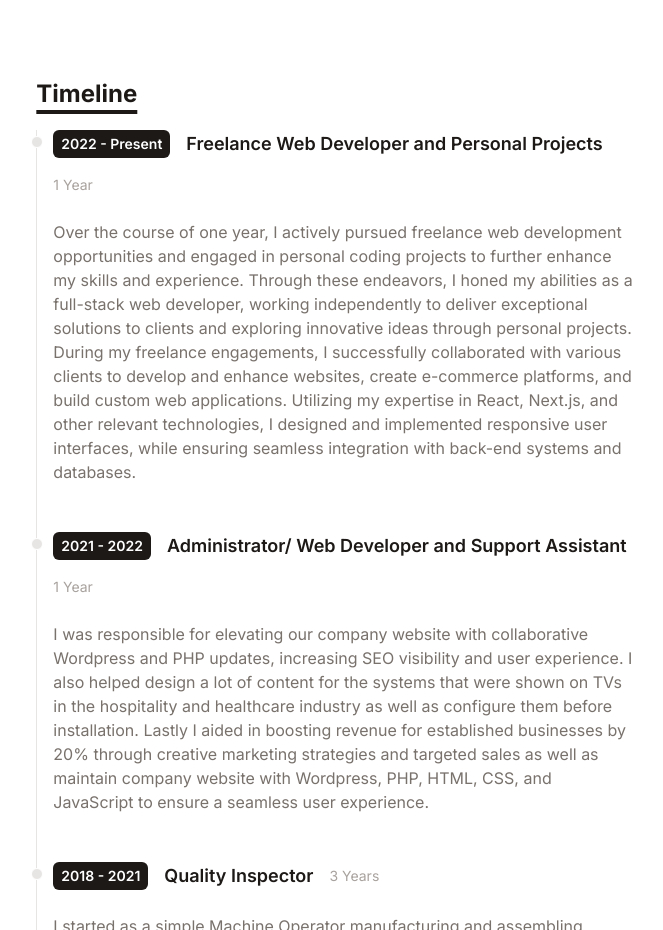
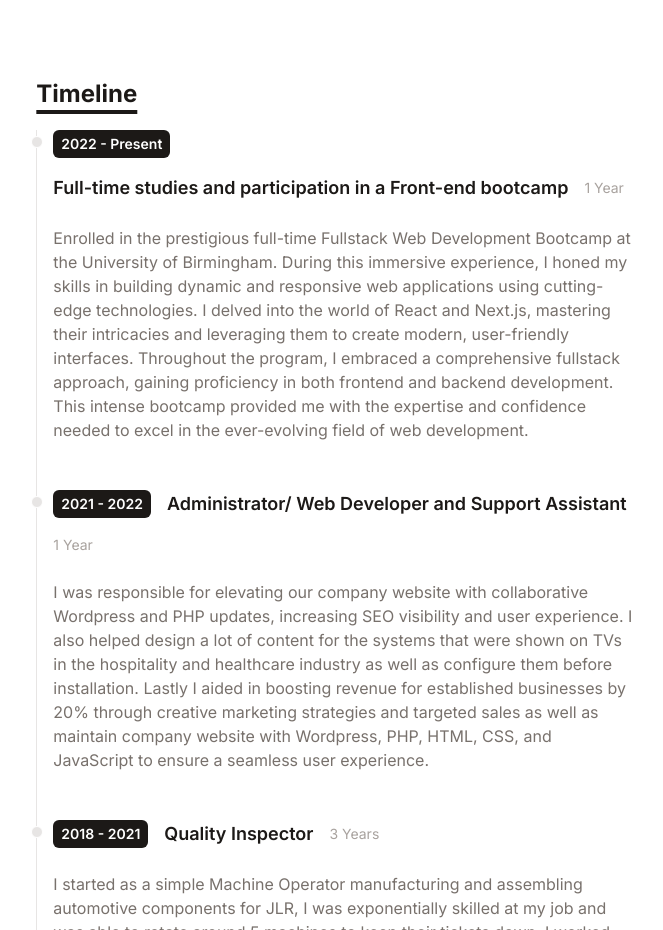
Before and after one commit to EpicIbby101/Developer-Portfolio, a React (Vite) app: page / in a window 1280 px wide. Shown: the part 1927-2857 px from the top of the page, without its empty margins (305-968 px from the left). Built offline with nearby package versions, Linux system fonts and the light colour scheme.

Commit message:
Updated timeline

```diff
--- a/src/components/Intro.jsx
+++ b/src/components/Intro.jsx
@@ -68,6 +68,7 @@ function Intro() {
         <a href="https://nextjs.org/" target="_blank" rel="noreferrer">
           {" "}
           <img
+            className="bg-"
             src="https://cdn.worldvectorlogo.com/logos/nextjs-2.svg"
             alt="nextjs"
             width="40"
--- a/src/data/timeline.js
+++ b/src/data/timeline.js
@@ -1,10 +1,10 @@
 export default [
     {
         year: '2022 - Present',
-        title: 'Freelance Web Developer and Personal Projects',
+        title: 'Full-time studies and participation in a Front-end bootcamp',
         duration: '1 Year',
         details:
-            'Over the course of one year, I actively pursued freelance web development opportunities and engaged in personal coding projects to further enhance my skills and experience. Through these endeavors, I honed my abilities as a full-stack web developer, working independently to deliver exceptional solutions to clients and exploring innovative ideas through personal projects. During my freelance engagements, I successfully collaborated with various clients to develop and enhance websites, create e-commerce platforms, and build custom web applications. Utilizing my expertise in React, Next.js, and other relevant technologies, I designed and implemented responsive user interfaces, while ensuring seamless integration with back-end systems and databases.',
+            'Enrolled in the prestigious full-time Fullstack Web Development Bootcamp at the University of Birmingham. During this immersive experience, I honed my skills in building dynamic and responsive web applications using cutting-edge technologies. I delved into the world of React and Next.js, mastering their intricacies and leveraging them to create modern, user-friendly interfaces. Throughout the program, I embraced a comprehensive fullstack approach, gaining proficiency in both frontend and backend development. This intense bootcamp provided me with the expertise and confidence needed to excel in the ever-evolving field of web development. ',
     },
     {
         year: '2021 - 2022',
```
